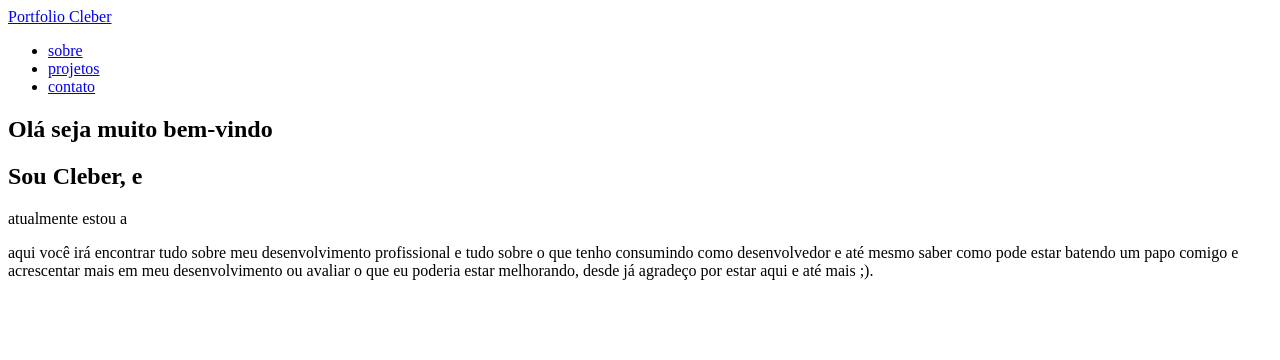
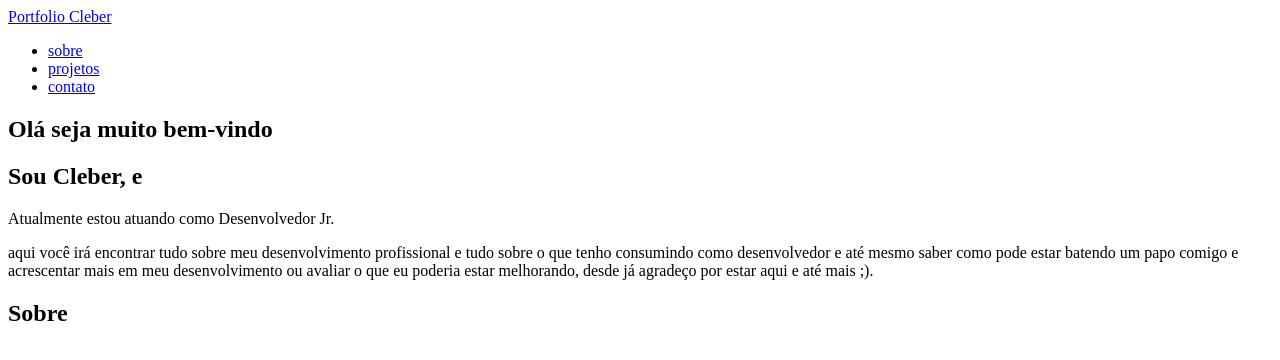
Before and after one commit to TioCleber/new-portfolio-react, a React (Create React App) app: page / in a window 1280 px wide. Shown: the top 360 px of the page. Built offline with nearby package versions, Linux system fonts and the light colour scheme.

Commit message:
ajuste comentario

```diff
--- a/src/components/header/Header.tsx
+++ b/src/components/header/Header.tsx
@@ -10,7 +10,7 @@ const Header = () => {
 
         <ul className="ul-header">
           <li className="li-header">
-            <Link className="link-header" to="sobre">
+            <Link className="link-header" to="#about">
               sobre
             </Link>
           </li>
--- /dev/null
+++ b/src/components/typewriter/TypeWriter.tsx
@@ -0,0 +1,40 @@
+import { useState, useEffect } from "react";
+
+interface TypeWriterProps {
+  text: string;
+}
+
+const TypeWriter = ({ text }: TypeWriterProps) => {
+  const [currentText, setCurrentText] = useState("");
+  const [index, setIndex] = useState(0);
+
+  //here are the constants to delay the start of erasing the characters
+  //and starting the typewrite
+  const deleteCharactersDelay = index === currentText.length ? 2000 : 50;
+  const initTypeWriterDelay = index === 0 ? 500 : 100;
+
+  useEffect(() => {
+    //here starts the typewrite in a constant and then we return a clearTimeout
+    const currentTextId: any =
+      index < text.length &&
+      setTimeout(() => {
+        setCurrentText((value) => value + text.charAt(index));
+        setIndex((i) => i + 1);
+      }, initTypeWriterDelay);
+
+    //here checks if the condition is false and returns a true to erase the characters
+    !(index < text.length) &&
+      setTimeout(() => {
+        setCurrentText((value) => value.substring(0, value.length - 1));
+        index >= text.length && currentText.length <= 0 && setIndex(0);
+      }, deleteCharactersDelay);
+
+    return () => {
+      clearTimeout(currentTextId);
+    };
+  }, [currentText, index]);
+
+  return <p>{currentText}</p>;
+};
+
+export default TypeWriter;
--- a/src/pages/home/Home.tsx
+++ b/src/pages/home/Home.tsx
@@ -1,30 +1,9 @@
-import { useEffect, useState } from "react";
 import Footer from "../../components/footer/Footer";
 import Header from "../../components/header/Header";
+import TypeWriter from "../../components/typewriter/TypeWriter";
 
 const Home = () => {
-  const [currentText, setCurrentText] = useState("");
-  const [index, setIndex] = useState(0);
-  const text = "atualmente estou atuando como dev Jr.";
-
-  useEffect(() => {
-    const currentTextId: any =
-      index < text.length &&
-      setTimeout(() => {
-        setCurrentText((value) => value + text.charAt(index));
-        setIndex((i) => i + 1);
-      }, 300);
-
-    !(index < text.length) &&
-      setTimeout(() => {
-        setCurrentText((value) => value.substring(0, value.length - 1));
-        index >= text.length && currentText.length <= 0 && setIndex(0);
-      }, 100);
-
-    return () => {
-      clearTimeout(currentTextId);
-    };
-  }, [currentText, index]);
+  const text = "Atualmente estou atuando como Desenvolvedor Jr.";
 
   return (
     <>
@@ -37,7 +16,7 @@ const Home = () => {
 
             <h2>Sou Cleber, e</h2>
 
-            <p>{currentText}</p>
+            <TypeWriter text={text} />
 
             <p>
               aqui você irá encontrar tudo sobre meu desenvolvimento
@@ -49,6 +28,10 @@ const Home = () => {
             </p>
           </div>
         </section>
+
+        <section id="about">
+          <h1>Sobre</h1>
+        </section>
       </main>
 
       <Footer />
```
